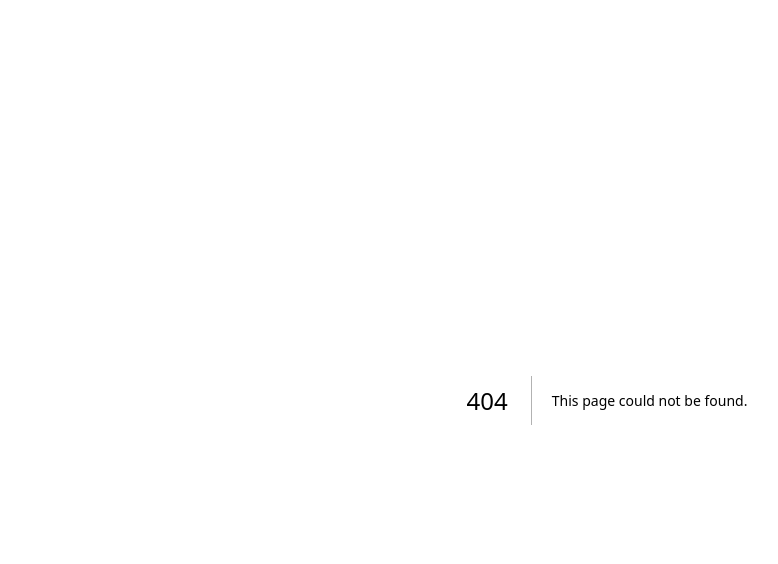
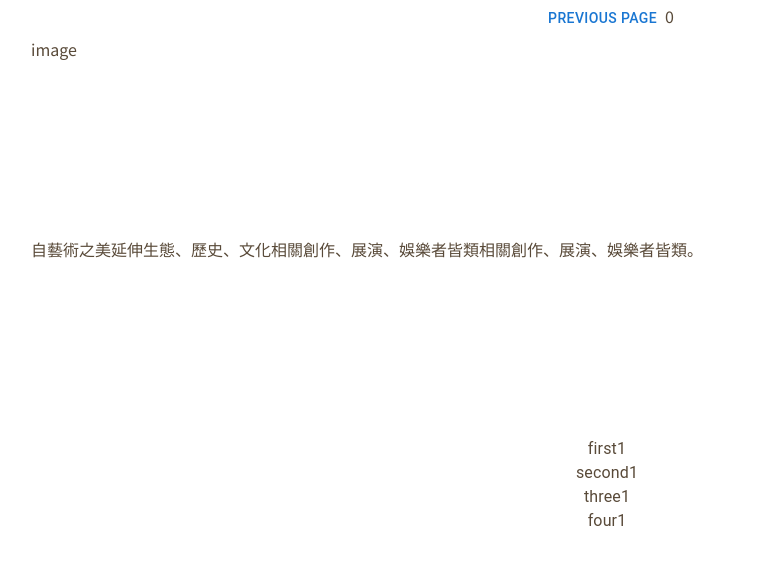
Before and after one commit to SpiritIncubator/first-bank-csr-2023-client, a Next.js app: page /main/questions in a window 1280 px wide. Before the commit this address had no page. Shown: the top 564 px of the page, without its empty margins (33-811 px from the left). Built offline with nearby package versions, Linux system fonts and the light colour scheme.

Commit message:
feat: add question Q&A mechanism and add zustand as global state management pkg

```diff
--- a/package.json
+++ b/package.json
@@ -19,7 +19,8 @@
     "react": "^18",
     "react-dom": "^18",
     "socket.io-client": "^4.7.2",
-    "uuidv4": "^6.2.13"
+    "uuidv4": "^6.2.13",
+    "zustand": "^4.4.7"
   },
   "devDependencies": {
     "@types/node": "^20",
--- /dev/null
+++ b/src/app/atoms/useStore.ts
@@ -0,0 +1,13 @@
+import { create } from 'zustand';
+
+interface IState {
+  questionAnswer: any[];
+  setQuestionAnswer: (questionAnswer: any) => void;
+}
+
+const useStore = create<IState>()(set => ({
+	questionAnswer: [],
+	setQuestionAnswer: (questionAnswer: any) => set({ questionAnswer }),
+}));
+
+export default useStore;
--- /dev/null
+++ b/src/app/main/questions/page.tsx
@@ -0,0 +1,71 @@
+'use client'
+
+import React, { useState } from 'react'
+import { Box, Typography, Button } from '@mui/material';
+import { useRouter } from 'next/navigation';
+
+import useStore from '@/app/atoms/useStore';
+import { questionList } from './spec';
+
+const MAX_QUESTION_COUNT = questionList.length;
+
+const QuestionsPage = () => {
+  const router = useRouter();
+  const { setQuestionAnswer } = useStore();
+  const [currentQuestionIndex, setCurrentQuestionIndex] = useState(0);
+  const [selectedAnswer, setSelectAnswer] = useState<any[]>([]);
+  const targetQuestion = questionList[currentQuestionIndex];
+
+  function jumpToPreviousQuestion() {
+    setCurrentQuestionIndex(prevStep => prevStep === 0 ? prevStep : prevStep - 1);
+  }
+
+  function jumpToNextQuestion() {
+    setCurrentQuestionIndex(prevStep => prevStep === MAX_QUESTION_COUNT - 1 ? prevStep : prevStep + 1);
+  }
+
+  function updateSelectQuestion(order: number) {
+    setSelectAnswer(prevState => {
+      const newSelectedAnswerList = [...prevState];
+      newSelectedAnswerList[currentQuestionIndex] = { index: order, score: targetQuestion.options[order].score };
+      return newSelectedAnswerList;
+    });
+
+    if (currentQuestionIndex === MAX_QUESTION_COUNT - 1) {
+      setQuestionAnswer(selectedAnswer);
+      router.push('/main/result');
+
+      return;
+    }
+
+    jumpToNextQuestion();
+  }
+
+
+  return (
+    <Box width="100%" height="100%" display="flex" flexDirection="column" alignItems="center">
+      <Box>
+        <Button onClick={jumpToPreviousQuestion}>previous page</Button>
+        {currentQuestionIndex}
+      </Box>
+      <Box height="50%" display="flex" flexDirection="column" width="90%">
+        <Box flex={1}>
+          image
+        </Box>
+        <Box flex={1}>
+          {targetQuestion.description}
+        </Box>
+      </Box>
+
+      {targetQuestion.options.map((option, index) => {
+        return (
+          <Box key={index} onClick={() => updateSelectQuestion(index)}>
+            <Typography>{option.content}</Typography>
+          </Box>
+        )
+      })}
+    </Box>
+  )
+}
+
+export default QuestionsPage
--- /dev/null
+++ b/src/app/main/questions/spec.ts
@@ -0,0 +1,168 @@
+type OptionType = {
+	content: string;
+	score: number;
+};
+
+type LevelType = {
+	imgSrc: string;
+	description: string;
+	options: OptionType[];
+};
+
+export const questionList: Array<LevelType> = [
+	{
+		imgSrc: '',
+		description:
+			'自藝術之美延伸生態、歷史、文化相關創作、展演、娛樂者皆類相關創作、展演、娛樂者皆類。',
+		options: [
+			{
+				content: 'first1',
+				score: 0,
+			},
+			{
+				content: 'second1',
+				score: 0,
+			},
+			{
+				content: 'three1',
+				score: 0,
+			},
+			{
+				content: 'four1',
+				score: 0,
+			},
+		],
+	},
+	{
+		imgSrc: '',
+		description: '',
+		options: [
+			{
+				content: 'first2',
+				score: 0,
+			},
+			{
+				content: 'second2',
+				score: 0,
+			},
+			{
+				content: 'three2',
+				score: 0,
+			},
+			{
+				content: 'four2',
+				score: 0,
+			},
+		],
+	},
+	{
+		imgSrc: '',
+		description: '',
+		options: [
+			{
+				content: 'first3',
+				score: 0,
+			},
+			{
+				content: 'second3',
+				score: 0,
+			},
+			{
+				content: 'three3',
+				score: 0,
+			},
+			{
+				content: 'four3',
+				score: 0,
+			},
+		],
+	},
+	{
+		imgSrc: '',
+		description: '',
+		options: [
+			{
+				content: 'first4',
+				score: 0,
+			},
+			{
+				content: 'second4',
+				score: 0,
+			},
+			{
+				content: 'three4',
+				score: 0,
+			},
+			{
+				content: 'four4',
+				score: 0,
+			},
+		],
+	},
+	{
+		imgSrc: '',
+		description: '',
+		options: [
+			{
+				content: 'first5',
+				score: 0,
+			},
+			{
+				content: 'second5',
+				score: 0,
+			},
+			{
+				content: 'three5',
+				score: 0,
+			},
+			{
+				content: 'four5',
+				score: 0,
+			},
+		],
+	},
+	{
+		imgSrc: '',
+		description: '6',
+		options: [
+			{
+				content: 'first6',
+				score: 0,
+			},
+			{
+				content: 'second6',
+				score: 0,
+			},
+			{
+				content: 'three6',
+				score: 0,
+			},
+			{
+				content: 'four6',
+				score: 0,
+			},
+		],
+	},
+	{
+		imgSrc: '',
+		description: '7',
+		options: [
+			{
+				content: 'first7',
+				score: 0,
+			},
+			{
+				content: 'second7',
+				score: 0,
+			},
+			{
+				content: 'three7',
+				score: 0,
+			},
+			{
+				content: 'four7',
+				score: 0,
+			},
+		],
+	},
+];
```
Also changed, not shown: src/app/main/result/page.tsx (added, +15 -0 lines), 1 other file (tests, documents, lock files or other folders).
